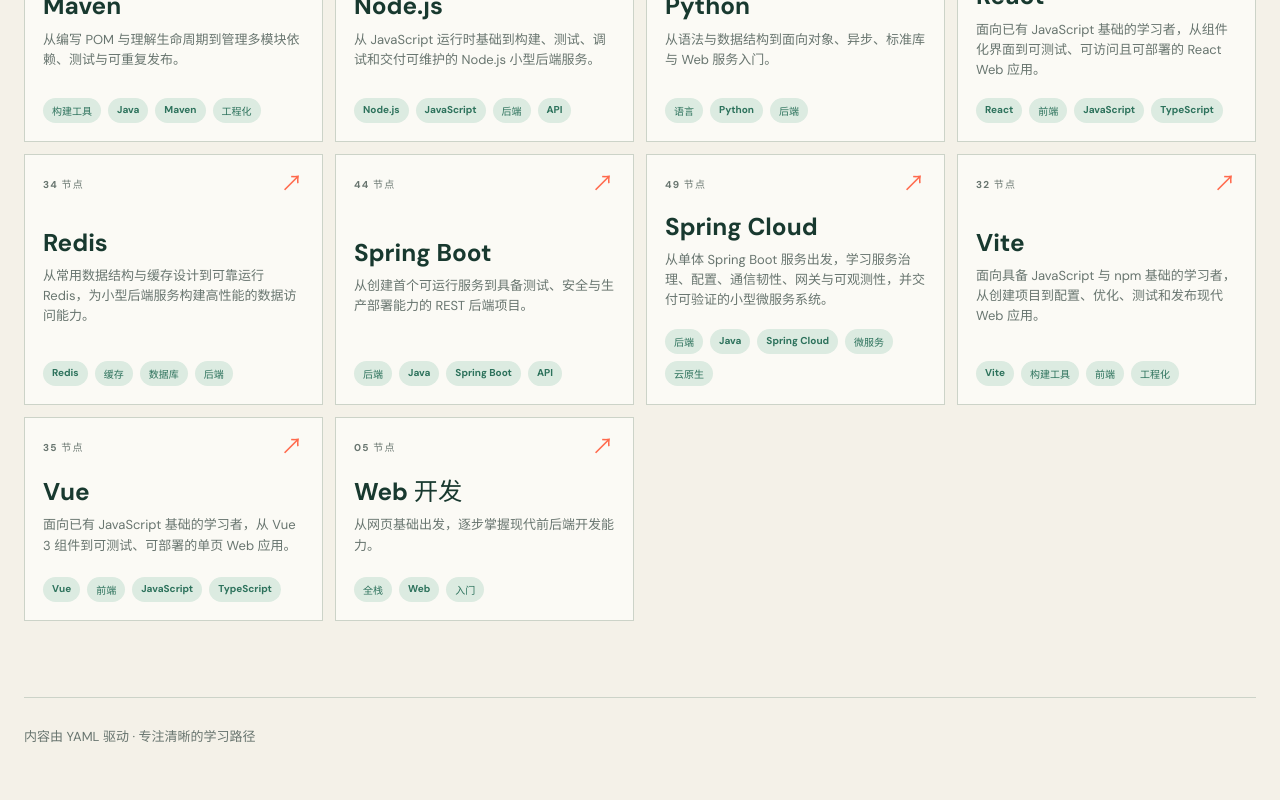
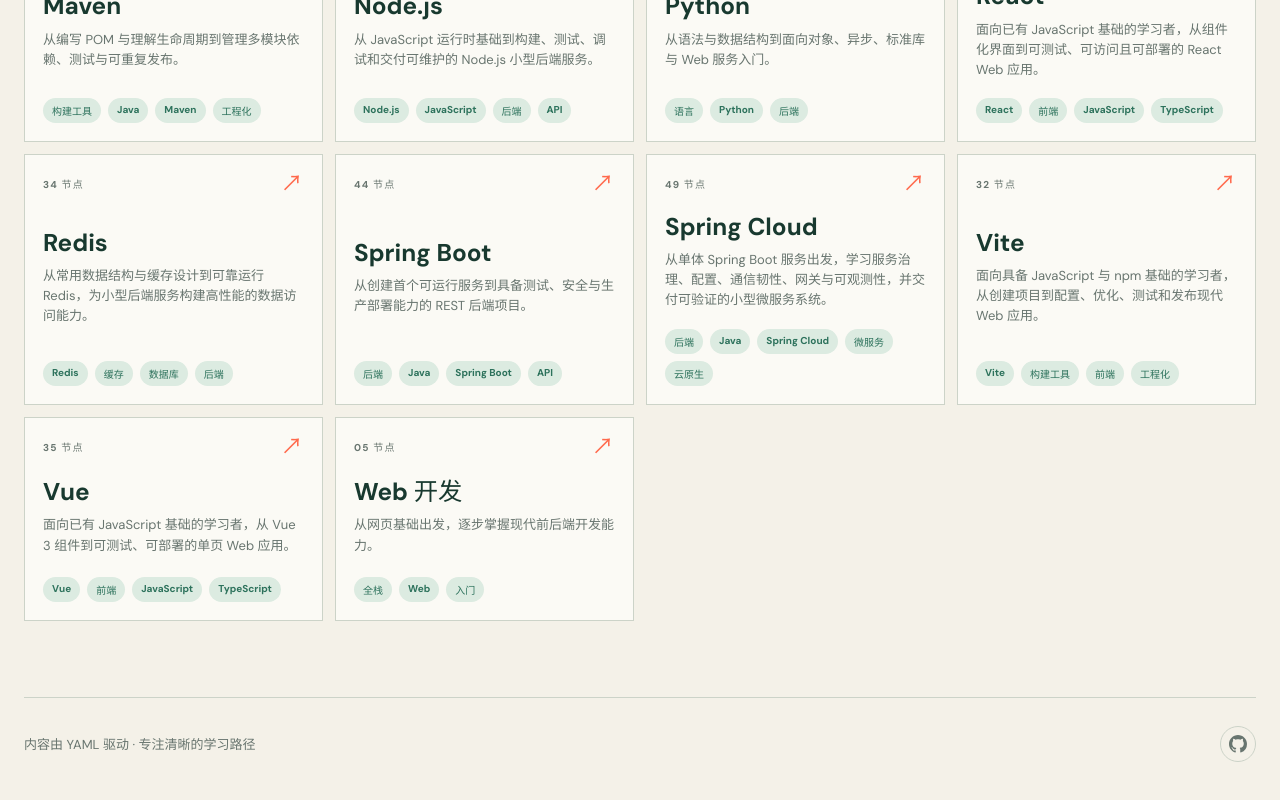
Before and after one commit to deantook/roadmap, a React (Vite) app: page / in a window 1280 px wide. Shown: the part 1577-2377 px from the top of the page. Built offline with nearby package versions, Linux system fonts and the light colour scheme; a web font is replaced by a local one.

Commit message:
Add GitHub icon to footer and update styles for improved layout

```diff
--- a/src/App.tsx
+++ b/src/App.tsx
@@ -137,6 +137,14 @@
   )
 }
 
+function GitHubIcon() {
+  return (
+    <svg aria-hidden="true" viewBox="0 0 16 16" width="18" height="18" fill="currentColor">
+      <path d="M8 0C3.58 0 0 3.58 0 8c0 3.54 2.29 6.53 5.47 7.59.4.07.55-.17.55-.38 0-.19-.01-.82-.01-1.49-2.01.37-2.53-.49-2.69-.94-.09-.23-.48-.94-.82-1.13-.28-.15-.68-.52-.01-.53.63-.01 1.08.58 1.23.82.72 1.21 1.87.87 2.33.66.07-.52.28-.87.51-1.07-1.78-.2-3.64-.89-3.64-3.95 0-.87.31-1.59.82-2.15-.08-.2-.36-1.02.08-2.12 0 0 .67-.21 2.2.82.64-.18 1.32-.27 2-.27.68 0 1.36.09 2 .27 1.53-1.04 2.2-.82 2.2-.82.44 1.1.16 1.92.08 2.12.51.56.82 1.27.82 2.15 0 3.07-1.87 3.75-3.65 3.95.29.25.54.73.54 1.48 0 1.07-.01 1.93-.01 2.2 0 .21.15.46.55.38A8.013 8.013 0 0016 8c0-4.42-3.58-8-8-8z" />
+    </svg>
+  )
+}
+
 function Shell({ catalog, children }: { catalog: RoadmapCatalog; children: React.ReactNode }) {
   return (
     <div className="app-shell">
@@ -151,7 +159,19 @@
         </div>
       </header>
       <main>{children}</main>
-      <footer>内容由 YAML 驱动 · 专注清晰的学习路径</footer>
+      <footer>
+        <span>内容由 YAML 驱动 · 专注清晰的学习路径</span>
+        <a
+          href="https://github.com/deantook/roadmap"
+          className="footer-github"
+          target="_blank"
+          rel="noopener noreferrer"
+          aria-label="在 GitHub 查看源码"
+          title="在 GitHub 查看源码"
+        >
+          <GitHubIcon />
+        </a>
+      </footer>
     </div>
   )
 }
--- a/src/styles.css
+++ b/src/styles.css
@@ -87,7 +87,9 @@
 .search-results p { padding: 10px 12px; margin: 0; color: var(--muted); }
 
 main { width: min(1320px, calc(100% - 48px)); margin: 0 auto; }
-footer { width: min(1320px, calc(100% - 48px)); margin: 76px auto 0; padding: 28px 0 38px; color: var(--muted); border-top: 1px solid var(--line); font-size: 13px; }
+footer { display: flex; align-items: center; justify-content: space-between; gap: 16px; width: min(1320px, calc(100% - 48px)); margin: 76px auto 0; padding: 28px 0 38px; color: var(--muted); border-top: 1px solid var(--line); font-size: 13px; }
+.footer-github { display: inline-flex; align-items: center; justify-content: center; width: 36px; height: 36px; border: 1px solid var(--line); border-radius: 50%; color: var(--muted); transition: color .2s ease, border-color .2s ease, transform .2s ease; }
+.footer-github:hover { color: var(--ink); border-color: var(--accent); transform: translateY(-1px); }
 .page-enter { animation: rise .45s ease-out both; }
 @keyframes rise { from { opacity: 0; transform: translateY(12px); } }
 
```
